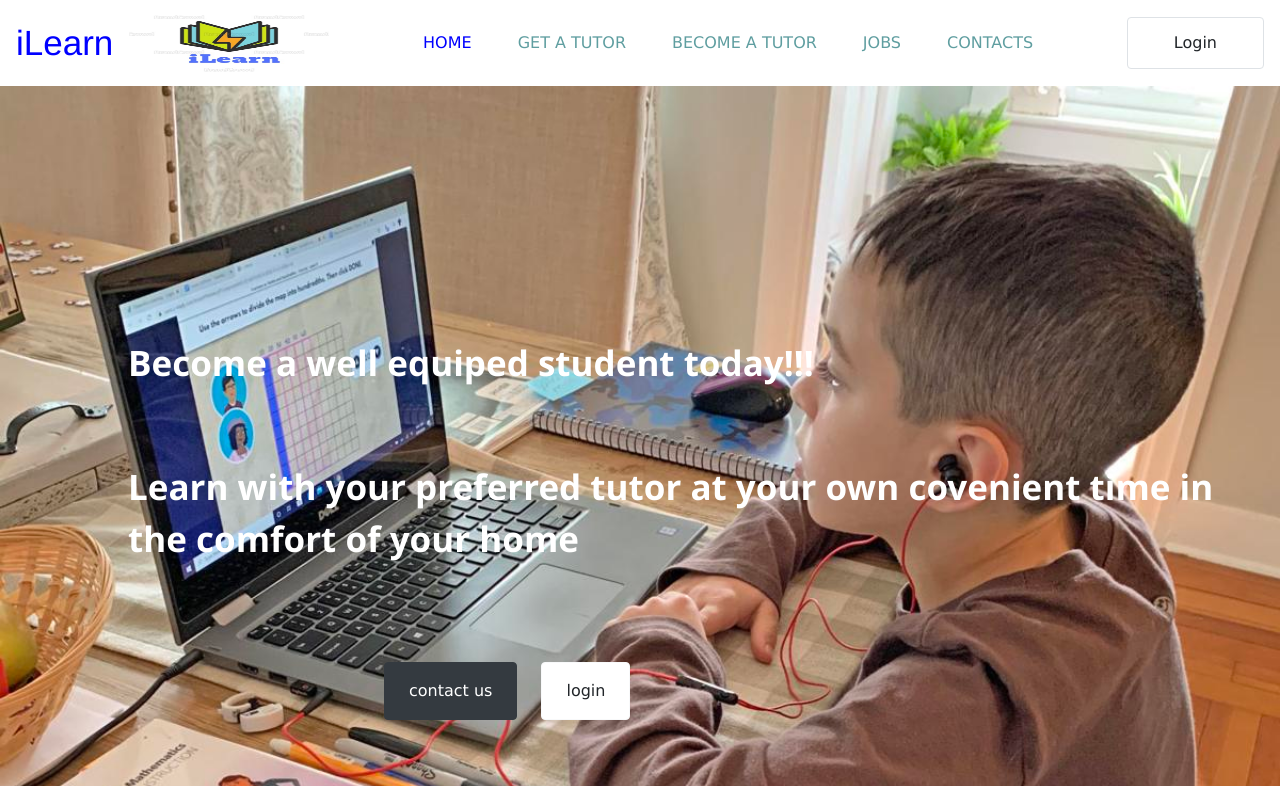
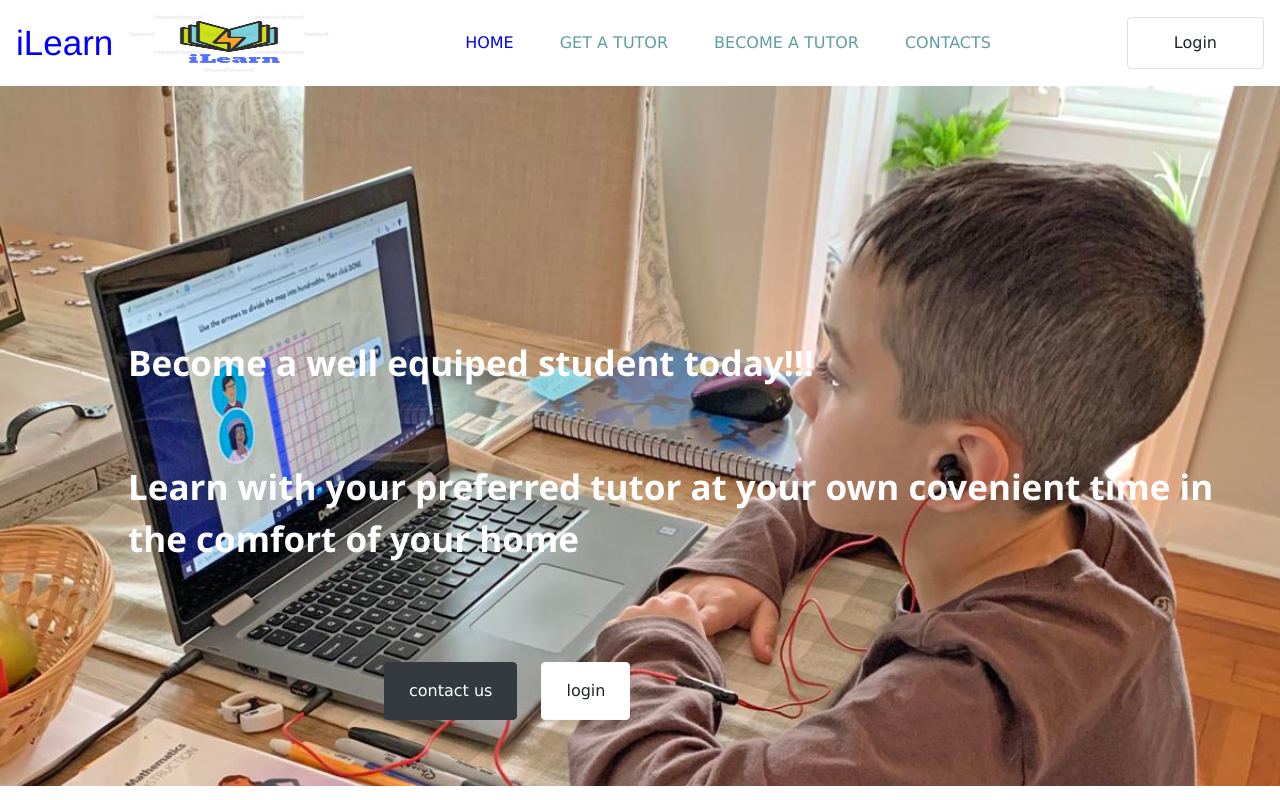
Before and after one commit to perfect14/iLearn, a plain HTML site: page index.html in a window 1280 px wide. Shown: the top 800 px of the page. Drawn offline with nearby package versions, Linux system fonts and the light colour scheme.

Commit message:
took out the job link

```diff
--- a/index.html
+++ b/index.html
@@ -41,9 +41,6 @@
             </li>
             <li class="nav-item">
               <a class="nav-link" class="nav-link" href="become.html">BECOME A TUTOR</a>
-            </li>
-            <li class="nav-item">
-              <a class="nav-link" class="nav-link" href="jobs.html">JOBS</a>
             </li>
             <li class="nav-item">
               <a class="nav-link" class="nav-link" href="#">CONTACTS</a>
```
